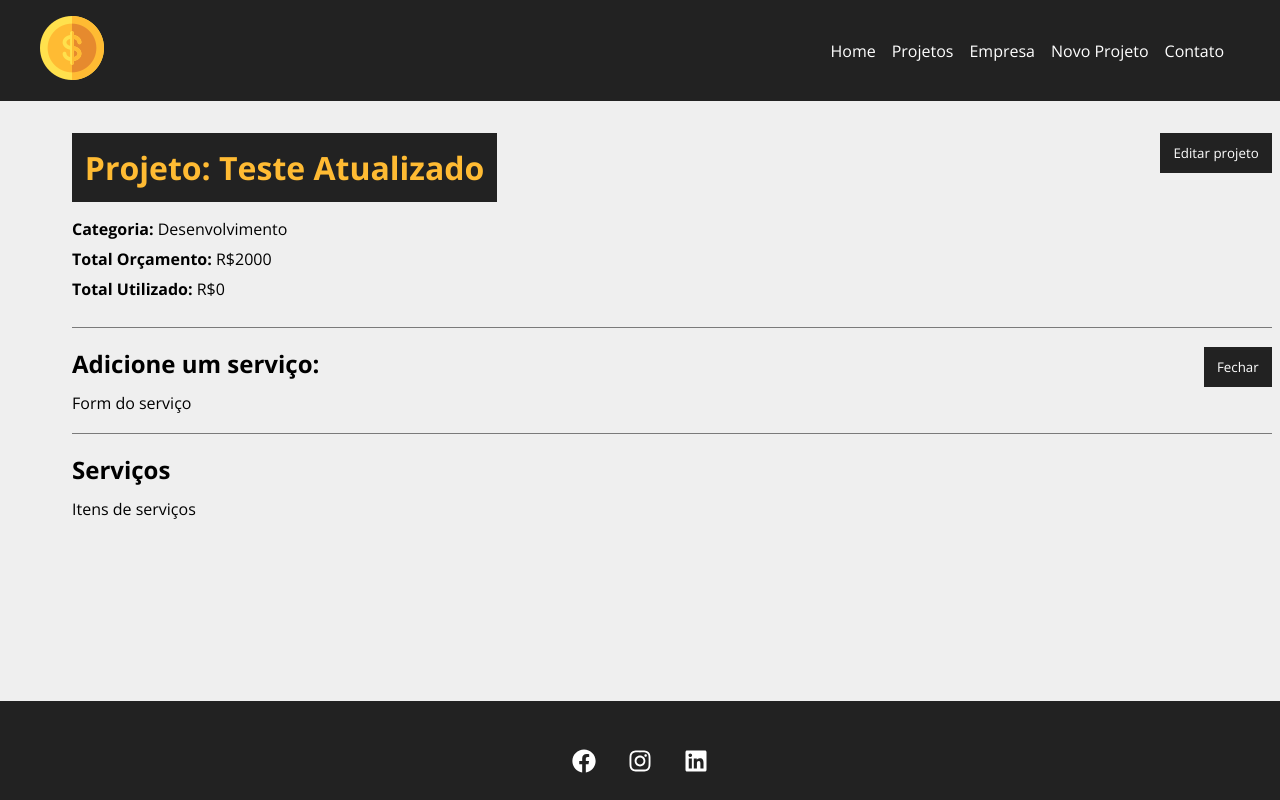
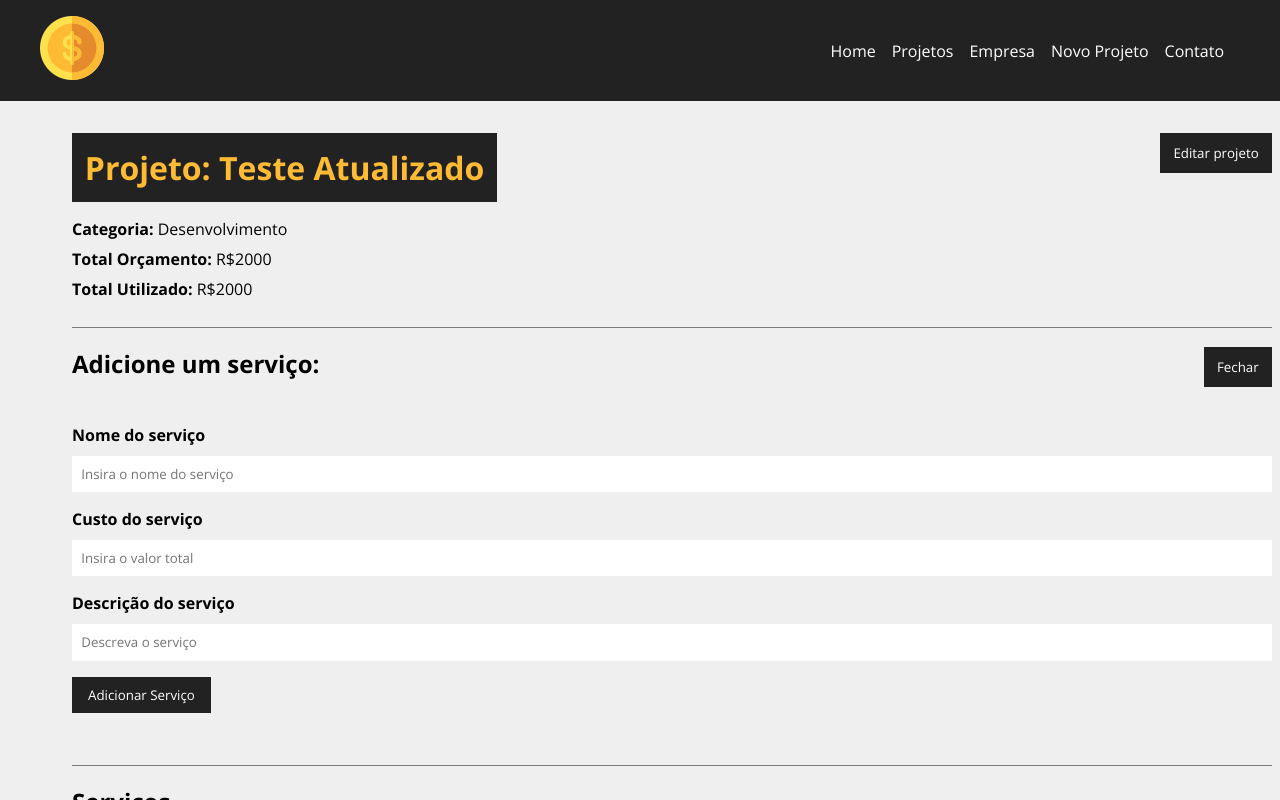
Before and after one commit to Jailsvs/ReactJs-Costs, a React (Create React App) app: page /project/1 in a window 1280 px wide. Both pictures are taken after a click on the button "Adicionar serviço". Shown: the top 800 px of the page. Built offline with nearby package versions, Linux system fonts and the light colour scheme; data requests are answered from the project's data file.

Commit message:
Patch project with services

```diff
--- a/db.json
+++ b/db.json
@@ -7,13 +7,20 @@
         "id": "2",
         "name": "Desenvolvimento"
       },
-      "cost": 0,
-      "services": [],
+      "cost": 2000,
+      "services": [
+        {
+          "name": "Teste",
+          "cost": "2000",
+          "description": "Teste",
+          "id": "b899deb8-f547-42b0-a374-9f1aeec8b415"
+        }
+      ],
       "id": 1
     },
     {
       "name": "Teste 0222",
-      "budget": "80000",
+      "budget": "8000",
       "category": {
         "id": "3",
         "name": "Design"
--- a/src/components/pages/Project.js
+++ b/src/components/pages/Project.js
@@ -1,3 +1,5 @@
+import {parse, v4 as uuidv4} from 'uuid'
+
 import styles from './Project.module.css'
 
 import { useParams } from 'react-router-dom';
@@ -6,6 +8,7 @@
 import Container from '../layout/Container';
 import ProjectForm from '../project/ProjectForm'
 import Message from '../layout/Message'
+import ServiceForm from '../service/ServiceForm';
 
 function Project(){
 
@@ -39,6 +42,32 @@
 
   function toogleServicetForm(){
     setShowServiceForm(!showServiceForm)
+  }
+
+  function createService(project){
+    setMsg("")
+    const lastService = project.services[project.services.length -1]
+    lastService.id = uuidv4()
+    const newCost = parseFloat(project.cost) + parseFloat(lastService.cost)
+    if (newCost > parseFloat(project.budget)){
+      setMsg("Orçamento ultrapassado, verifique o valor do serviço!")
+      setType("error")
+      project.services.pop()
+      return false
+    }
+
+    project.cost = newCost
+    fetch(`http://localhost:5000/projects/${project.id}`, {
+          method: "PATCH",
+          headers: {
+            'Content-Type': 'application/json',
+          },
+          body: JSON.stringify(project)
+        }).then((resp) => resp.json())
+          .then((data) => {
+            console.log(data)
+          })
+          .catch((err)=> console.log(err))
   }
 
   function editPost(project){
@@ -105,7 +134,9 @@
             </button>
             <div className={styles.projectInfo}>
               {showServiceForm && (
-                <div>Form do serviço</div>
+                <ServiceForm handleSubmit={createService}
+                            textBtn="Adicionar Serviço"
+                            projectData={project}/>
               )}
             </div>
           </div>
--- /dev/null
+++ b/src/components/service/ServiceForm.js
@@ -0,0 +1,53 @@
+import { useState } from 'react'
+import Input from '../form/Input'
+import SubmitButton from '../form/SubmitButton'
+
+import styles from '../project/ProjectForm.module.css'
+
+function ServiceForm({handleSubmit, textBtn, projectData}){
+  const [service, setService] = useState({})
+
+  function submit(e) {
+    e.preventDefault()
+    projectData.services.push(service)
+    handleSubmit(projectData)
+  }
+
+  function handleChange(e) {
+    setService({...service, [e.target.name]: e.target.value})
+  }
+
+
+  return (
+    <form action=""
+          onSubmit={submit}
+          className={styles.form}>
+      <Input
+        type="text"
+        text="Nome do serviço"
+        name="name"
+        placeholder="Insira o nome do serviço"
+        handleOnChange={handleChange}
+      />
+      <Input
+        type="number"
+        text="Custo do serviço"
+        name="cost"
+        placeholder="Insira o valor total"
+        handleOnChange={handleChange}
+      />
+      <Input
+        type="text"
+        text="Descrição do serviço"
+        name="description"
+        placeholder="Descreva o serviço"
+        handleOnChange={handleChange}
+      />
+      <SubmitButton text={textBtn}
+                    handleSubmit={handleSubmit}/>
+
+    </form>
+  )
+}
+
+export default ServiceForm
```
Also changed, not shown: src/components/service/ServiceForm.module.css (added).
